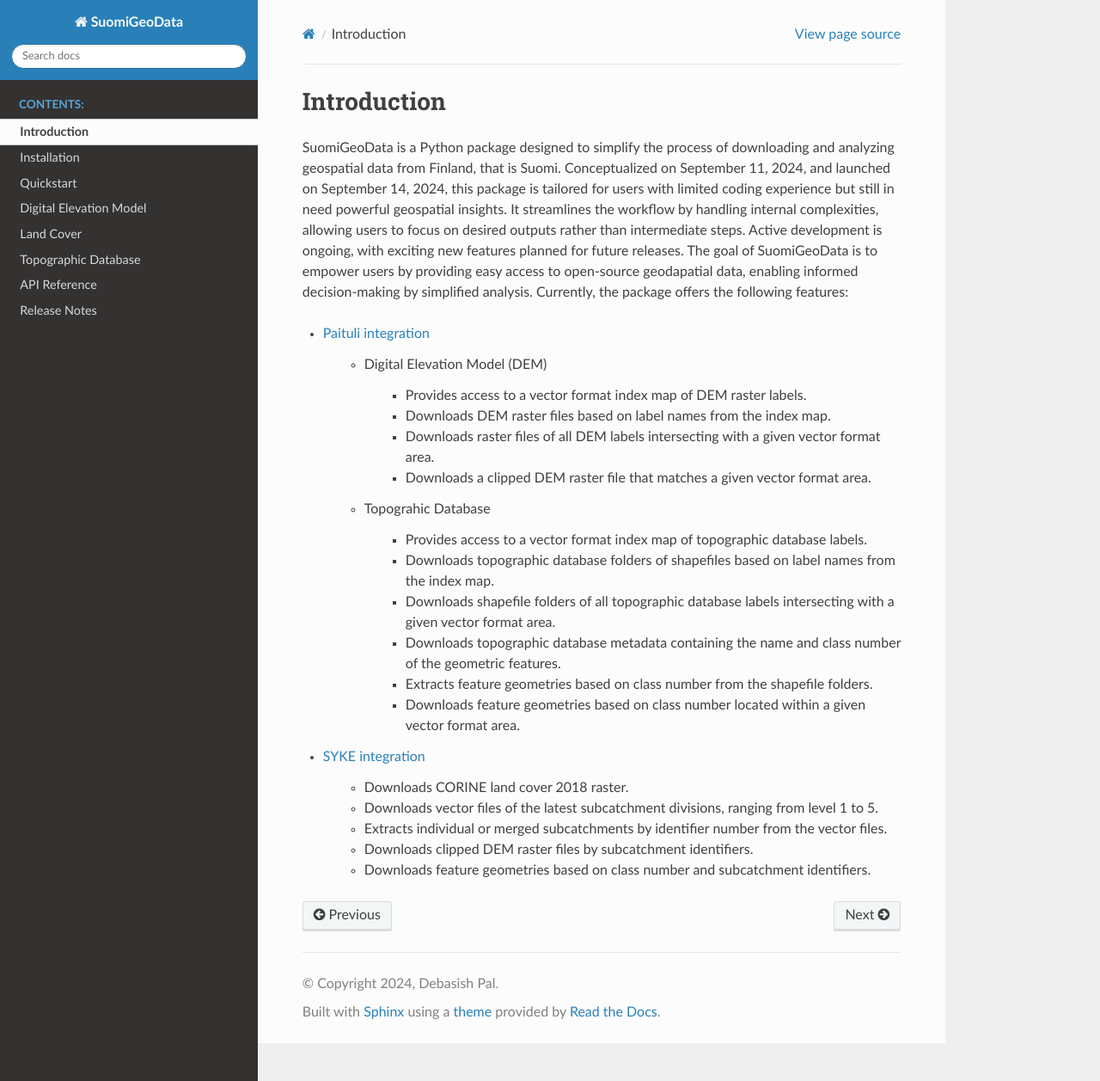
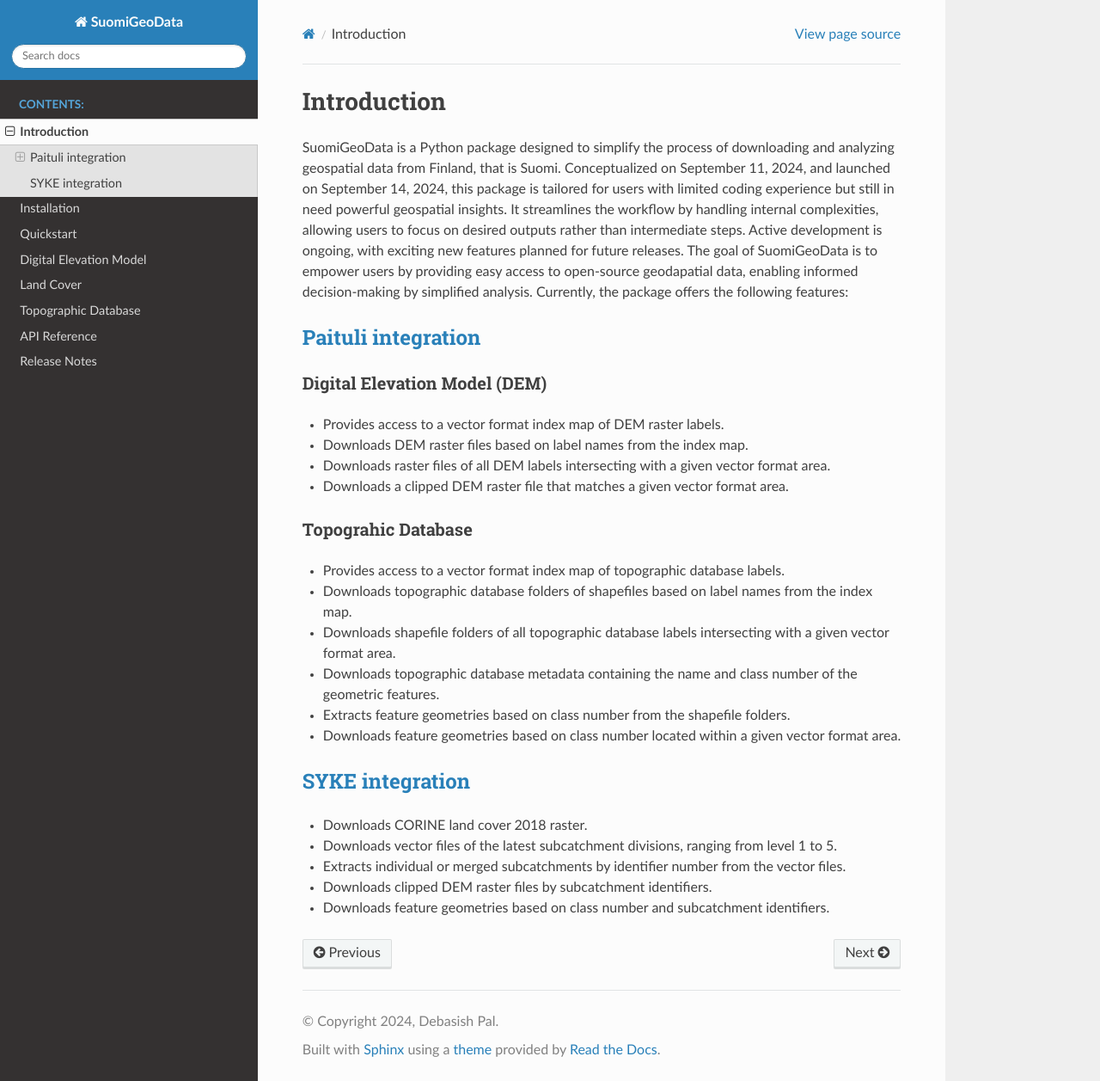
Before and after one commit to debpal/SuomiGeoData, a Sphinx documentation site: the page built from docs/introduction.rst, in a window 1280 px wide and 1257 px high. Shown: the whole window at 86% size. Built offline with Sphinx 7.4.7 and the Read the Docs theme 3.1.0, drawn with Linux system fonts in a browser that asks for light colours.

Commit message:
Version 1.1.1

```diff
--- a/docs/conf.py
+++ b/docs/conf.py
@@ -1,6 +1,6 @@
 import os
 import sys
-# import sphinx_rtd_theme
+
 if os.path.abspath('..') in sys.path:
     pass
 else:
--- a/docs/introduction.rst
+++ b/docs/introduction.rst
@@ -6,28 +6,32 @@
 SuomiGeoData is a Python package designed to simplify the process of downloading and analyzing geospatial data from Finland, that is Suomi. Conceptualized on September 11, 2024, and launched on September 14, 2024, this package is tailored for users with limited coding experience but still in need powerful geospatial insights. It streamlines the workflow by handling internal complexities, allowing users to focus on desired outputs rather than intermediate steps. Active development is ongoing, with exciting new features planned for future releases. The goal of SuomiGeoData is to empower users by providing easy access to open-source geodapatial data, enabling informed decision-making by simplified analysis. Currently, the package offers the following features:
 
 
-* `Paituli integration <https://paituli.csc.fi/download.html>`_
+`Paituli integration <https://paituli.csc.fi/download.html>`_
+----------------------------------------------------------------
 
-    - Digital Elevation Model (DEM)
+Digital Elevation Model (DEM)
+^^^^^^^^^^^^^^^^^^^^^^^^^^^^^^^^
 
-        + Provides access to a vector format index map of DEM raster labels.
-        + Downloads DEM raster files based on label names from the index map.
-        + Downloads raster files of all DEM labels intersecting with a given vector format area.
-        + Downloads a clipped DEM raster file that matches a given vector format area.
+* Provides access to a vector format index map of DEM raster labels.
+* Downloads DEM raster files based on label names from the index map.
+* Downloads raster files of all DEM labels intersecting with a given vector format area.
+* Downloads a clipped DEM raster file that matches a given vector format area.
 
-    - Topograhic Database
+Topograhic Database
+^^^^^^^^^^^^^^^^^^^^^^
 
-        + Provides access to a vector format index map of topographic database labels.
-        + Downloads topographic database folders of shapefiles based on label names from the index map.
-        + Downloads shapefile folders of all topographic database labels intersecting with a given vector format area.
-        + Downloads topographic database metadata containing the name and class number of the geometric features.
-        + Extracts feature geometries based on class number from the shapefile folders.
-        + Downloads feature geometries based on class number located within a given vector format area.
+* Provides access to a vector format index map of topographic database labels.
+* Downloads topographic database folders of shapefiles based on label names from the index map.
+* Downloads shapefile folders of all topographic database labels intersecting with a given vector format area.
+* Downloads topographic database metadata containing the name and class number of the geometric features.
+* Extracts feature geometries based on class number from the shapefile folders.
+* Downloads feature geometries based on class number located within a given vector format area.
 
-* `SYKE integration <https://www.syke.fi/en-US/Open_information/Spatial_datasets/Downloadable_spatial_dataset>`_
+`SYKE integration <https://www.syke.fi/en-US/Open_information/Spatial_datasets/Downloadable_spatial_dataset>`_
+-----------------------------------------------------------------------------------------------------------------
 
-    - Downloads CORINE land cover 2018 raster.
-    - Downloads vector files of the latest subcatchment divisions, ranging from level 1 to 5.
-    - Extracts individual or merged subcatchments by identifier number from the vector files.
-    - Downloads clipped DEM raster files by subcatchment identifiers.
-    - Downloads feature geometries based on class number and subcatchment identifiers.
+* Downloads CORINE land cover 2018 raster.
+* Downloads vector files of the latest subcatchment divisions, ranging from level 1 to 5.
+* Extracts individual or merged subcatchments by identifier number from the vector files.
+* Downloads clipped DEM raster files by subcatchment identifiers.
+* Downloads feature geometries based on class number and subcatchment identifiers.
```
Also changed, not shown: README.md (+19 -19 lines), docs/dem.rst (+4 -4 lines), docs/tdb.rst (+4 -4 lines), pyproject.toml (+5 -3 lines).
